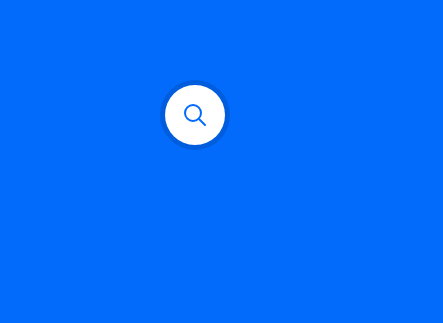
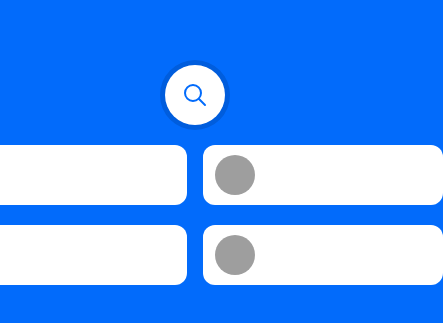
Before and after one commit to Xim-ya/VanilaJS_Search_Youtube_Channel_Feature, a website with bundled scripts: page index.html in a window 390 px wide. Shown: the part 307-630 px from the top of the page, 443 px wide, since content can reach past the window. Built offline with nearby package versions, Linux system fonts and the light colour scheme; grey boxes are pictures that could not be loaded.

Commit message:
feature : channel list ui 구현

```diff
--- a/css/style.css
+++ b/css/style.css
@@ -11,6 +11,14 @@ body {
     min-height: 100vh;
     background: #026BFB;
 }
+
+.container {
+    display: flex;
+    flex-direction: column;
+    align-items: center;
+}
+
+/* Search Bar */
 
 .search_bar {
     position: relative;
@@ -88,3 +96,37 @@ body {
 .search_icon.active {
     left: 0;
 }
+
+/* Channel List */
+.channel_list {
+    list-style: none;
+    margin-top: 20px;
+    transition: all 3s;
+    height: 20px;
+    display: grid;
+    grid-template-columns: 1fr 1fr;
+    grid-column-gap: 16px;
+    grid-row-gap: 8px;
+
+}
+
+.channel_list li {
+    background-color: white;
+    width: 240px;
+    height: 60px;
+    border-radius: 12px;
+    margin-bottom: 12px;
+    display: flex;
+    justify-content: start;
+    align-items: center;
+    padding-left: 12px;
+}
+
+.channel_img {
+    background: url("https://yt3.ggpht.com/ytc/AMLnZu-OoCj8oG4hssfpUAvZ5EPCjBu21krVcB6tkVFsQA=s240-c-k-c0xffffffff-no-rj-mo") no-repeat;
+    background-size: cover;
+    height: 40px;
+    width: 40px;
+    border-radius: 50%;
+    margin-right: 12px;
+}
--- a/index.html
+++ b/index.html
@@ -10,7 +10,8 @@
     <script src="https://unpkg.com/axios/dist/axios.min.js"></script>
 </head>
 <body>
-<section class='search'>
+<section class="container">
+    <div class='search'>
         <div data-search="bar" class='search_bar'>
             <div data-search="icon" class="icon_container">
                 <img class='search_icon' src="assets/search_ic.svg" alt="searchIcon"/>
@@ -24,6 +25,25 @@
                 </button>
             </label>
         </div>
+    </div>
+    <ul data-channel='list' class="channel_list">
+        <li>
+            <div class="channel_img"></div>
+            <span class="channel_name"></span>
+        </li>
+        <li>
+            <div class="channel_img"></div>
+            <span class="channel_name"></span>
+        </li>
+        <li>
+            <div class="channel_img"></div>
+            <span class="channel_name"></span>
+        </li>
+        <li>
+            <div class="channel_img"></div>
+            <span class="channel_name"></span>
+        </li>
+    </ul>
 </section>
 </body>
 
--- a/js/search.js
+++ b/js/search.js
@@ -6,9 +6,12 @@ const searchInputContainer = document.querySelector('[data-search = input_contai
 const searchInput = document.querySelector('[data-search = input]');
 const clearBtn = document.querySelector('[data-search = clearBtn]');
 const searchForm = document.querySelector('[data-search = form]');
+const channelList = document.querySelector('[data-channel = list]');
 
 
-const ACTIVE = 'active';
+const ACTIVE = 'active'; // Search Bar 애니메이션 Toggle 값.
+const CHANNEL_LOADED = false; // 채널 정보 호출 여부
+
 
 
 // 원형의 SearchBar을 클릭했을 때
@@ -42,9 +45,13 @@ const searchYoutubeChannel = (event) => {
     loadYoutubeChannelList();
 };
 
+const insertChannelItem = () => {
+
+
+};
+
 
 // const kakaoSign
-
 searchIcon.addEventListener('click' , onSearchBarTapHandler);
 clearBtn.addEventListener('click', onClearBtnTapHandler);
 searchInput.addEventListener('input', onTextInput);
--- a/js/youtube.js
+++ b/js/youtube.js
@@ -1,17 +1,19 @@
 import Config from "./config.js";
 
-const YOUTUBEURL = 'https://www.googleapis.com/youtube/v3/search?part=snippet&';
-const YOUTUBEKEY =  'AIzaSyCIYVB7l7anQLIxmops2GWA6sQFmG8VxmY';
+const YOUTUBE_URL = 'https://www.googleapis.com/youtube/v3/search?part=snippet&';
+const YOUTUBE_KEY =  'AIzaSyCIYVB7l7anQLIxmops2GWA6sQFmG8VxmY';
 
+
+// Youtube Channel : AIP CALL
 export const loadYoutubeChannelList = (url, config) => {
     const axios = window.axios;
     const searchChannelParams = new URLSearchParams({
-        key: YOUTUBEKEY,
+        key: YOUTUBE_KEY,
         type: 'channel',
         maxResults: '5',
         q: '오킹'
     }).toString();
-    const searchYoutubeChannelUrl = YOUTUBEURL + searchChannelParams;
+    const searchYoutubeChannelUrl = YOUTUBE_URL + searchChannelParams;
     axios
         .get(searchYoutubeChannelUrl, {}, {})
         .then(res => {
```
Also changed, not shown: js/channelModel.js (added, +17 -0 lines). Lines whose indentation alone changed are shown as unchanged.
